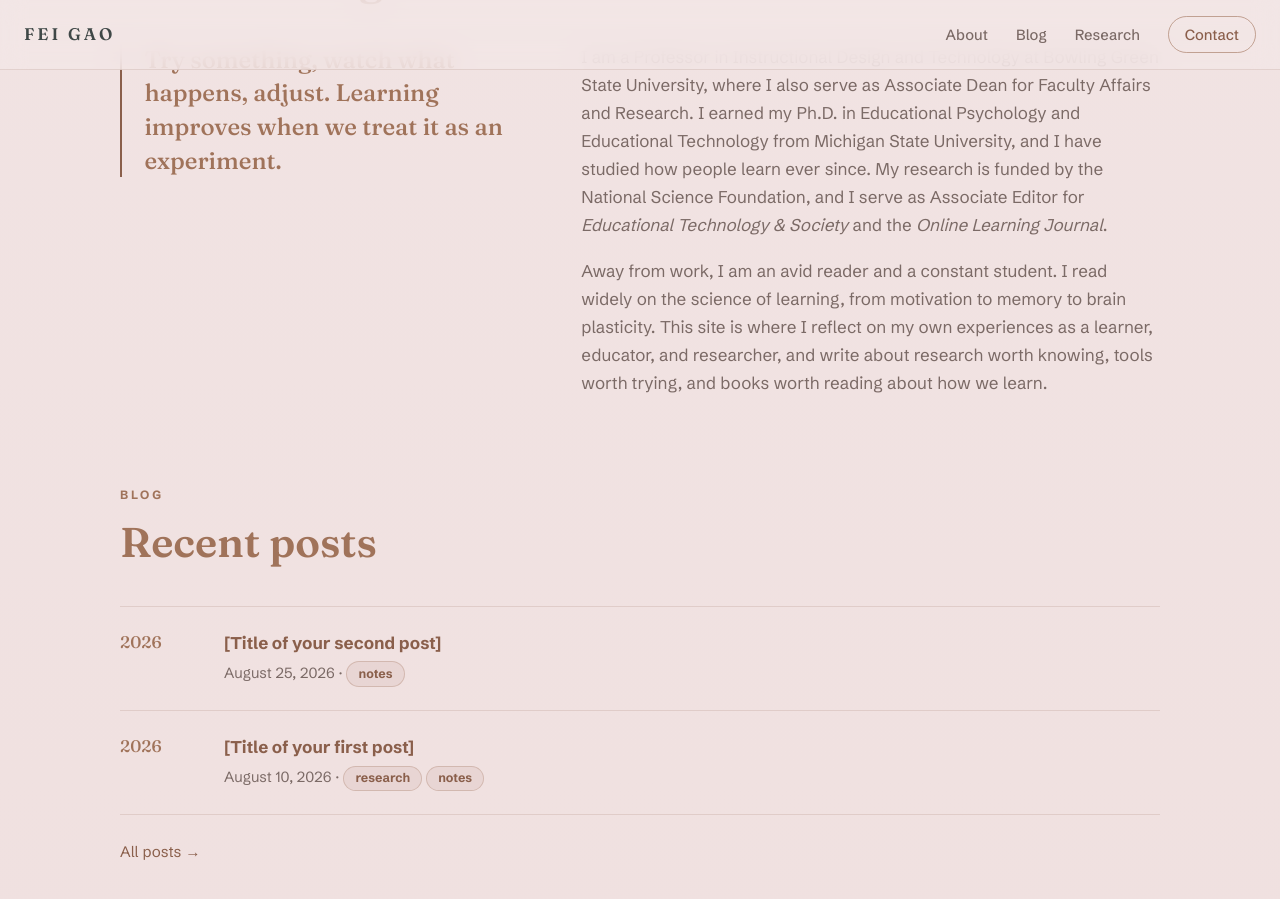
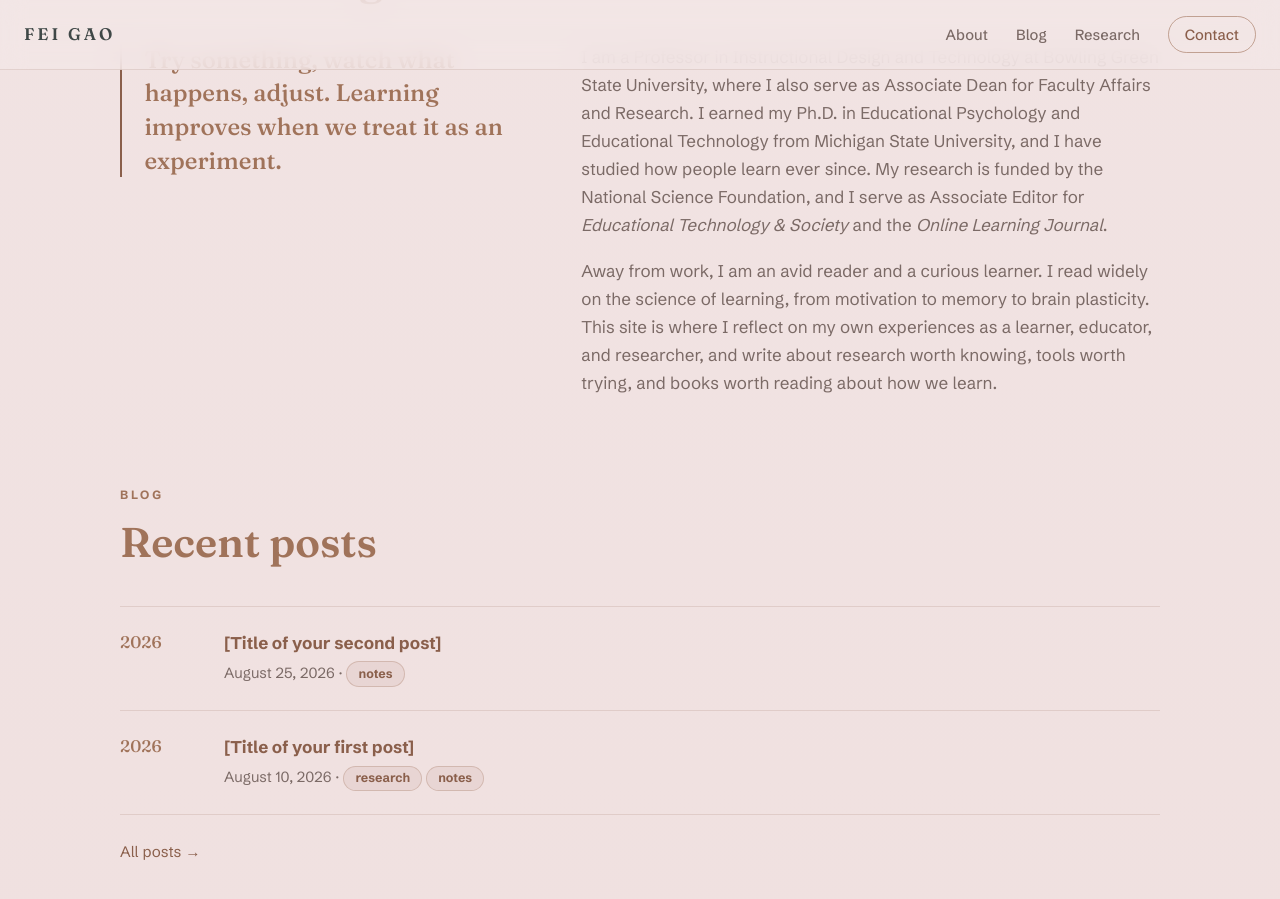
Before and after one commit to gaofei9/gaofei9.github.io, a Jekyll site: the page built from index.html, in a window 1280 px wide and 900 px high, scrolled down 1655 px. Built offline with Jekyll 4.4.1, drawn with Linux system fonts in a browser that asks for light colours.

Commit message:
About: curious learner
Co-Authored-By: Claude Fable 5 <noreply@anthropic.com>

```diff
--- a/_data/home.yml
+++ b/_data/home.yml
@@ -111,7 +111,7 @@ about:
       Editor for <em>Educational Technology &amp; Society</em> and the
       <em>Online Learning Journal</em>.
     - >-
-      Away from work, I am an avid reader and a constant student. I read
+      Away from work, I am an avid reader and a curious learner. I read
       widely on the science of learning, from motivation to memory to brain
       plasticity. This site is where I reflect on my
       own experiences as a learner, educator, and researcher, and write
```
